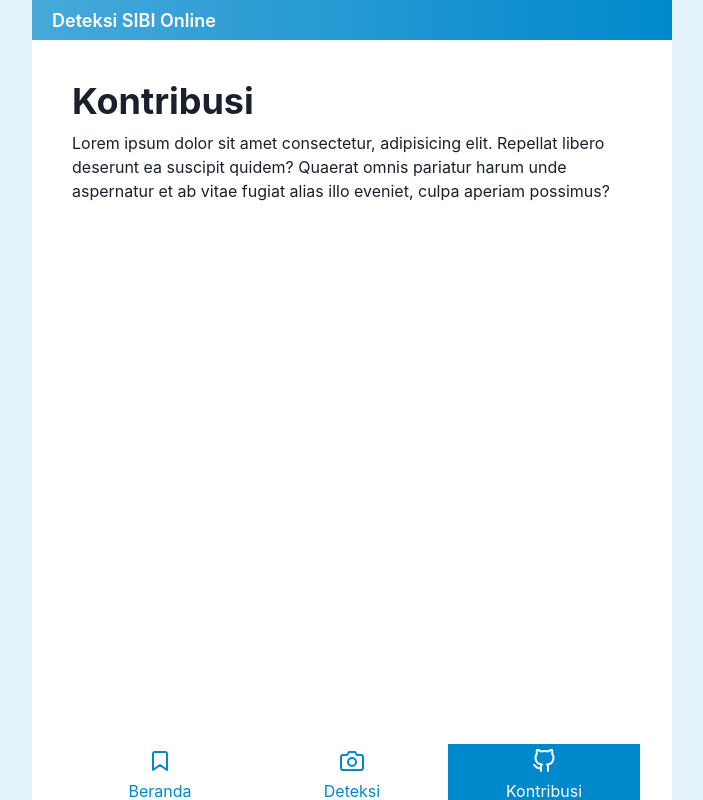
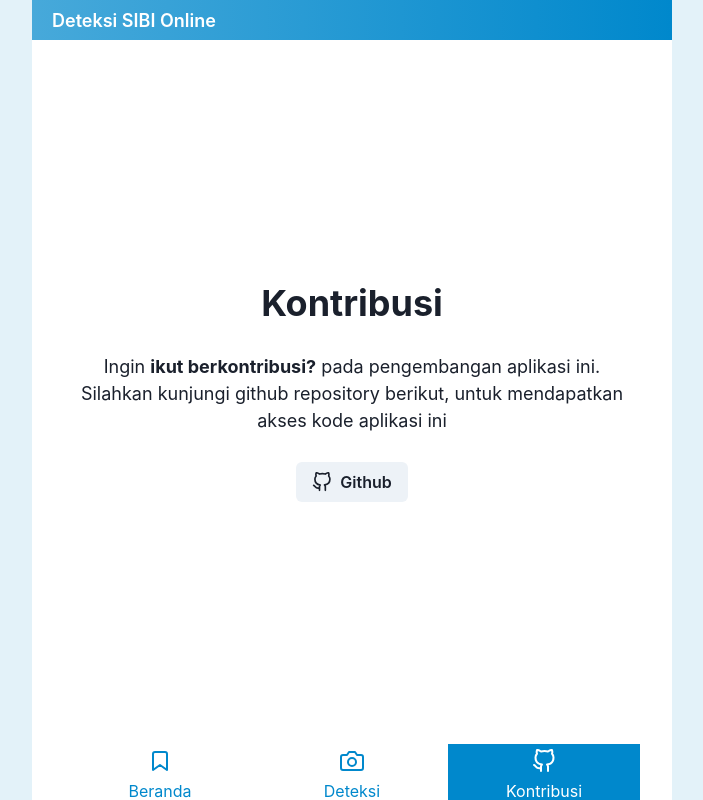
Before and after one commit to radityohanif/sibi-sign-language-detection, a React (Vite) app in the folder frontend/: page /kontribusi in a window 1280 px wide. Shown: the whole page, without its empty margins (288-991 px from the left). Built offline with nearby package versions, Linux system fonts and the light colour scheme.

Commit message:
kontribusi page

```diff
--- a/frontend/src/pages/public/kontribusi.tsx
+++ b/frontend/src/pages/public/kontribusi.tsx
@@ -1,15 +1,26 @@
-import { Text, Heading } from "@chakra-ui/react";
+import { Button, Heading, Text, Icon, Stack } from "@chakra-ui/react";
+import { FiGithub } from "react-icons/fi";
+
 import MobileLayout from "../../layout/mobile-layout";
+import { Link } from "react-router-dom";
 
 export default function Kontribusi() {
   return (
     <MobileLayout>
-      <Heading>
-        Kontribusi
-      </Heading>
-      <Text>
-        Lorem ipsum dolor sit amet consectetur, adipisicing elit. Repellat libero deserunt ea suscipit quidem? Quaerat omnis pariatur harum unde aspernatur et ab vitae fugiat alias illo eveniet, culpa aperiam possimus?
-      </Text>
+      <Stack justifyContent={'center'} alignItems={'center'} height={'100%'}>
+        <Heading textAlign={'center'} mb={5}>
+          Kontribusi
+        </Heading>
+        <Text textAlign={'center'} fontSize={'lg'} mb={5}>
+          Ingin <b>ikut berkontribusi?</b> pada pengembangan aplikasi ini. Silahkan kunjungi github repository berikut, untuk mendapatkan akses kode aplikasi ini
+        </Text>
+        <Link target={'_blank'} to={'https://github.com/radityohanif/sibi-sign-language-detection'}>
+          <Button colorScheme={'gray'}>
+            <Icon as={FiGithub} fontSize={'xl'} mr={2} />
+            Github
+          </Button>
+        </Link>
+      </Stack>
     </MobileLayout>
   )
 }
```
